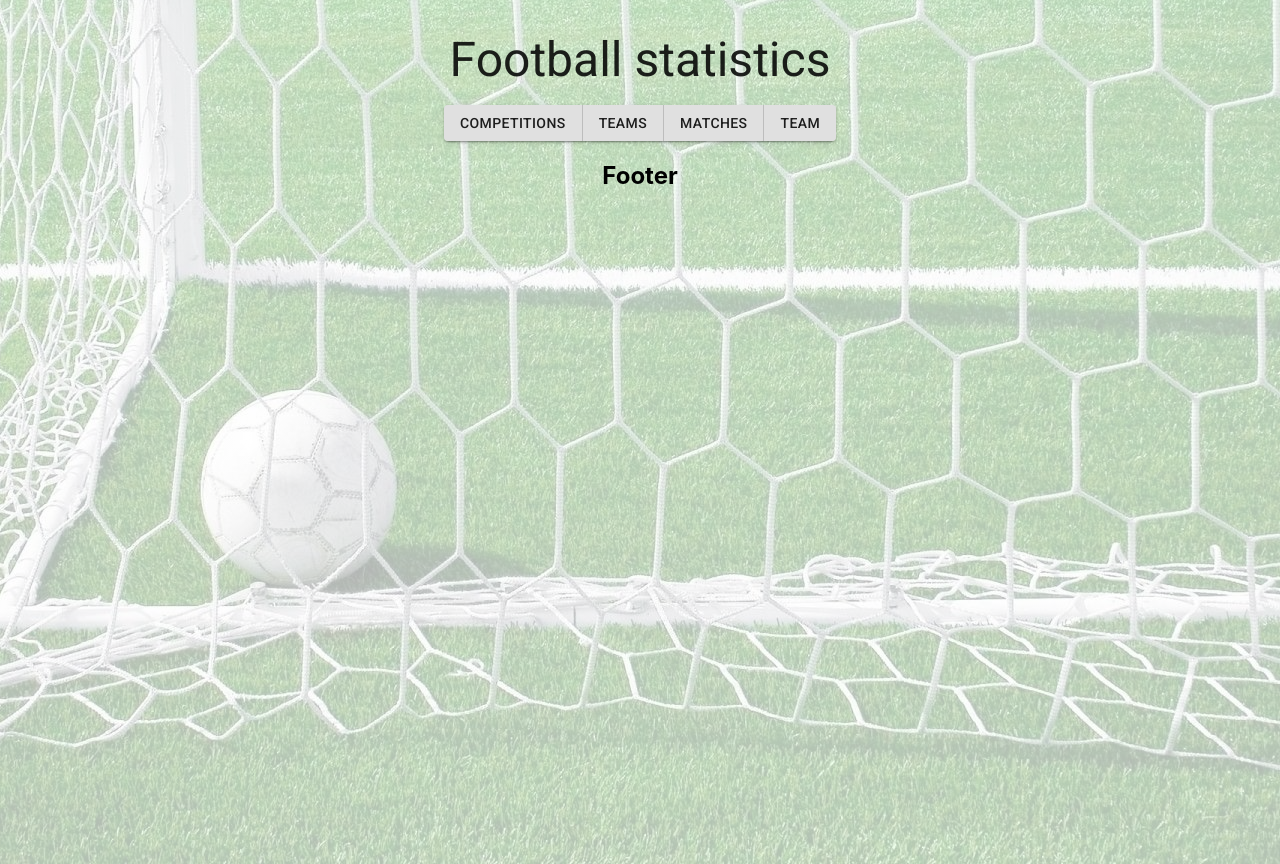
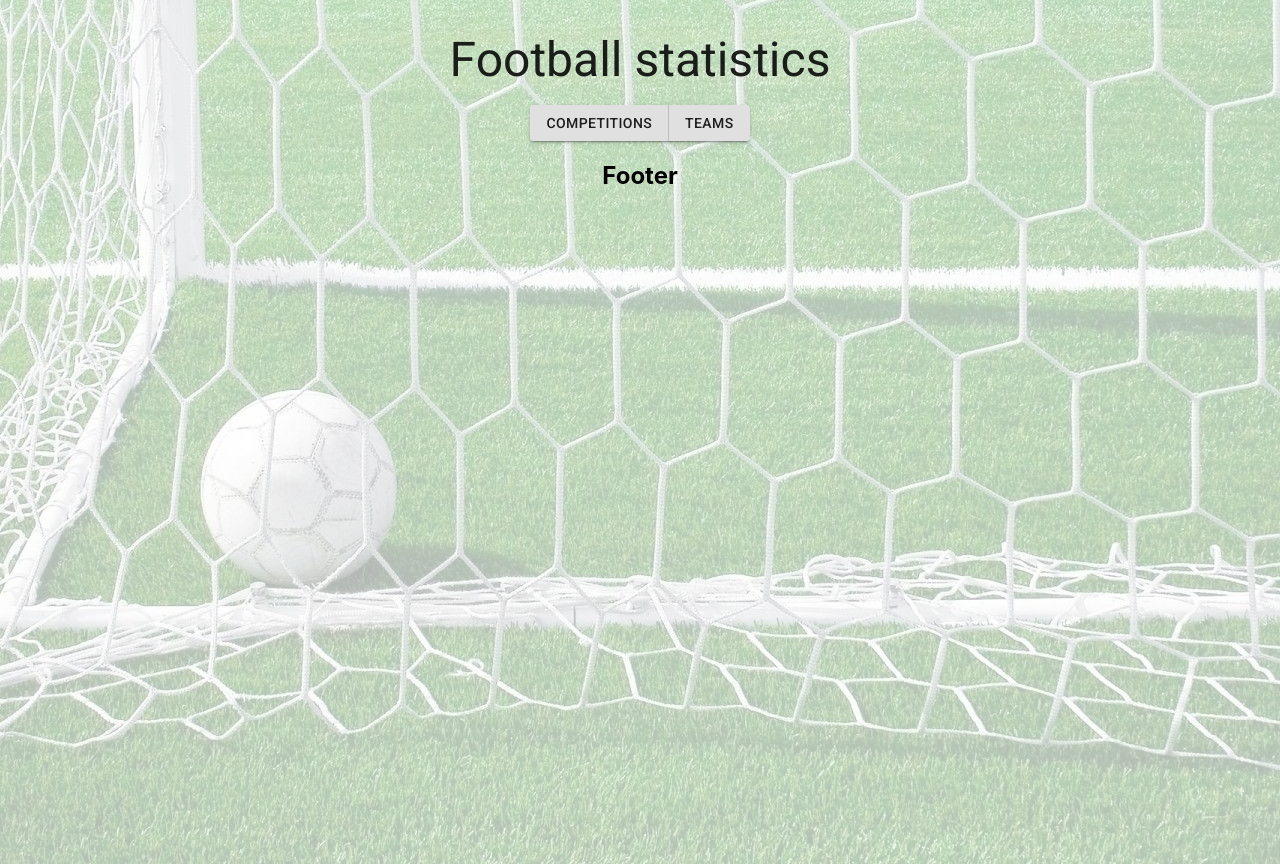
Before and after one commit to Evgeny-Tokarev/footballstat, a React (Create React App) app: page /team in a window 1280 px wide. Built offline with nearby package versions, Linux system fonts and the light colour scheme.

Commit message:
429 code issue

```diff
--- a/src/components/Header/Navbar/Navbar.js
+++ b/src/components/Header/Navbar/Navbar.js
@@ -8,9 +8,9 @@ function Navbar() {
 
       <Button href="/teams">Teams</Button>
 
-      <Button href="/matches">Matches</Button>
+      {/* <Button href="/matches">Matches</Button>
 
-      <Button href="/team">Team</Button>
+      <Button href="/team">Team</Button> */}
     </ButtonGroup>
   );
 }
```
Also changed, not shown: src/components/MainContent/Competitions/Competitions.js (+14 -5 lines).
